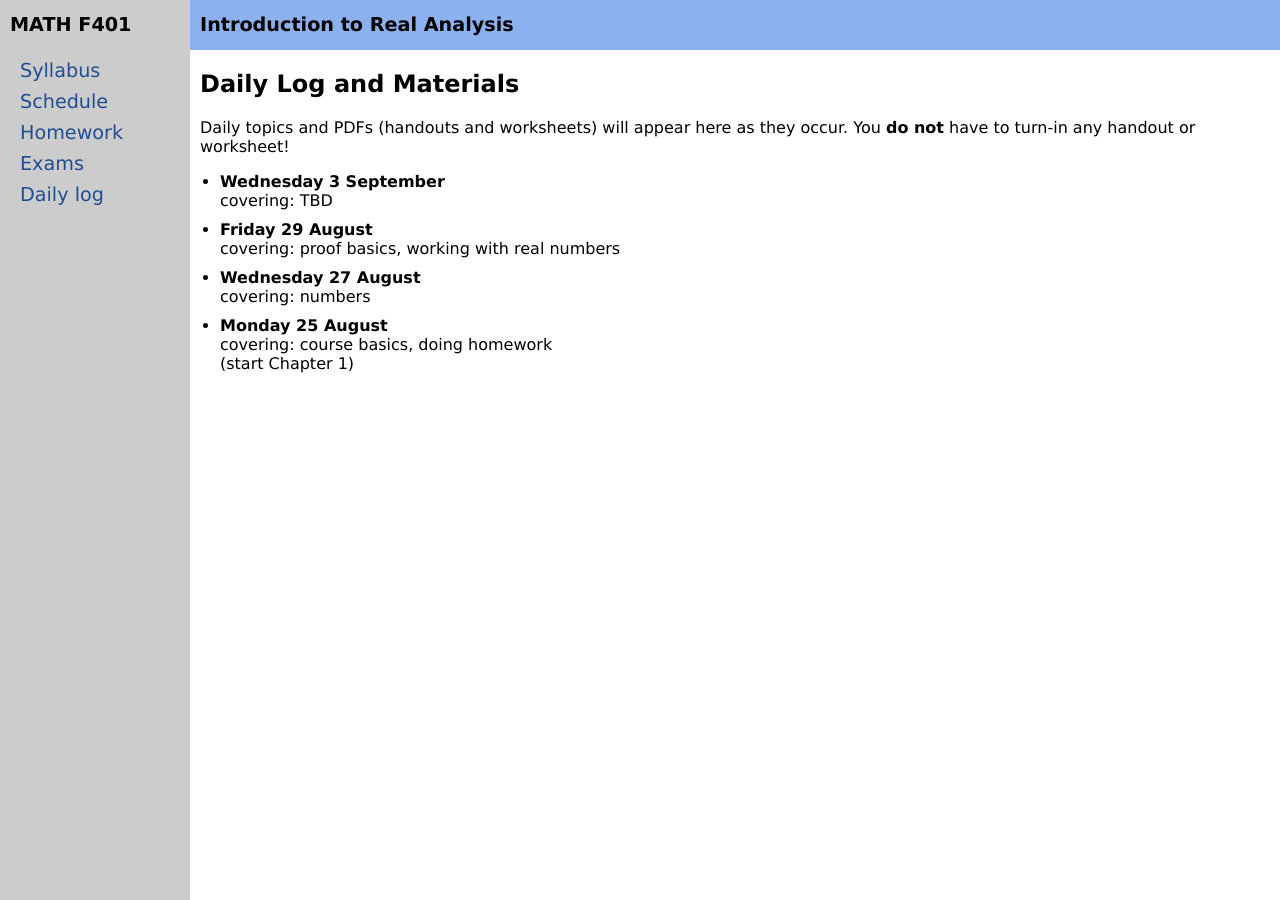
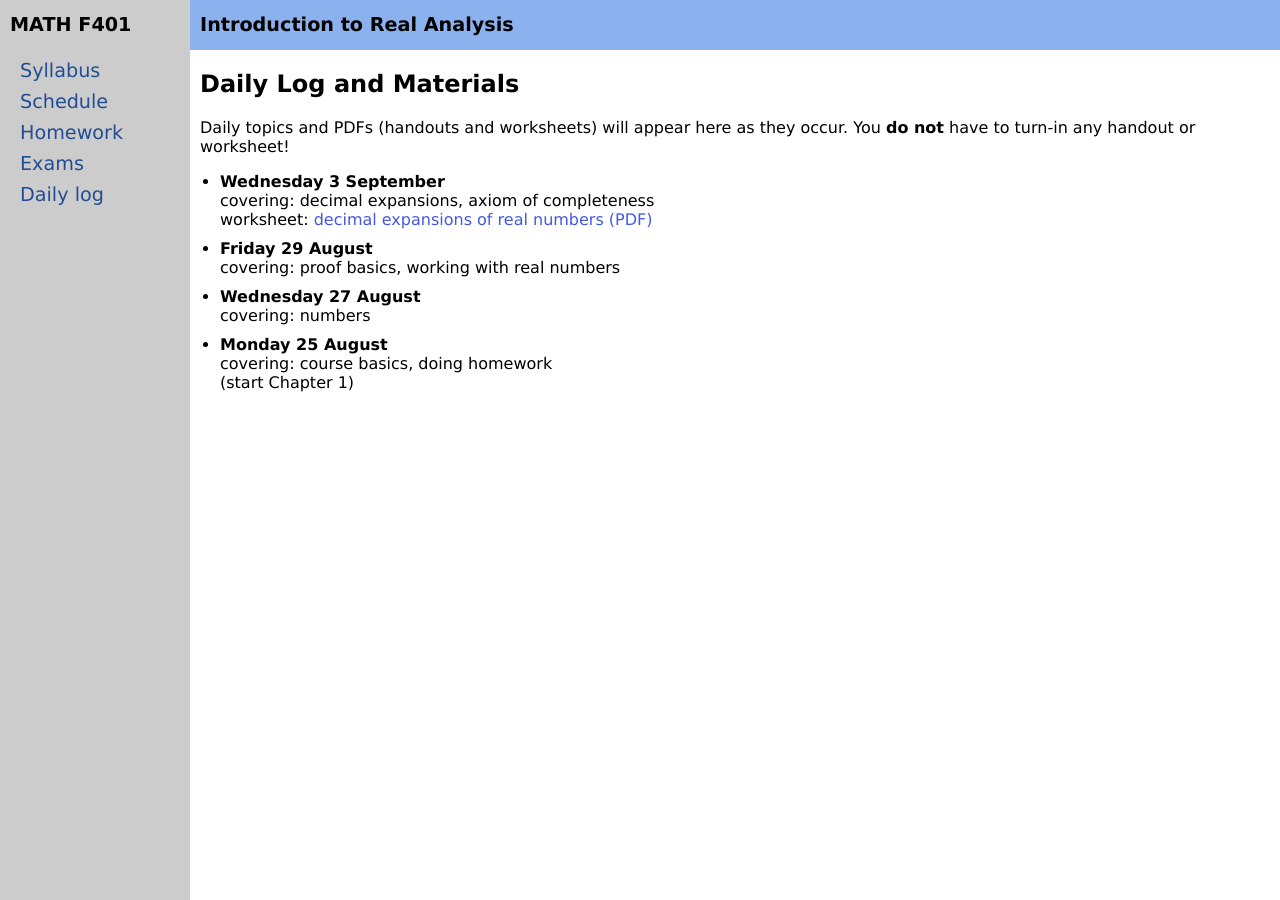
Before and after one commit to bueler/real, a Jekyll site: the page built from daily.md, in a window 1280 px wide. Built offline with Jekyll 4.4.1, drawn with Linux system fonts in a browser that asks for light colours.

Commit message:
create and post the worksheet

```diff
--- a/_data/daily.yml
+++ b/_data/daily.yml
@@ -1,8 +1,10 @@
 semester: Fall 2025
-home: assets/
+home: assets
 daily:
 - day: Wednesday 3 September
-  cover: TBD
+  cover: decimal expansions, axiom of completeness
+  worksheet: worksheets/F25/decimal.pdf
+  worksheetname: decimal expansions of real numbers
 - day: Friday 29 August
   cover: proof basics, working with real numbers
 - day: Wednesday 27 August
```
Also changed, not shown: 3 other files.
